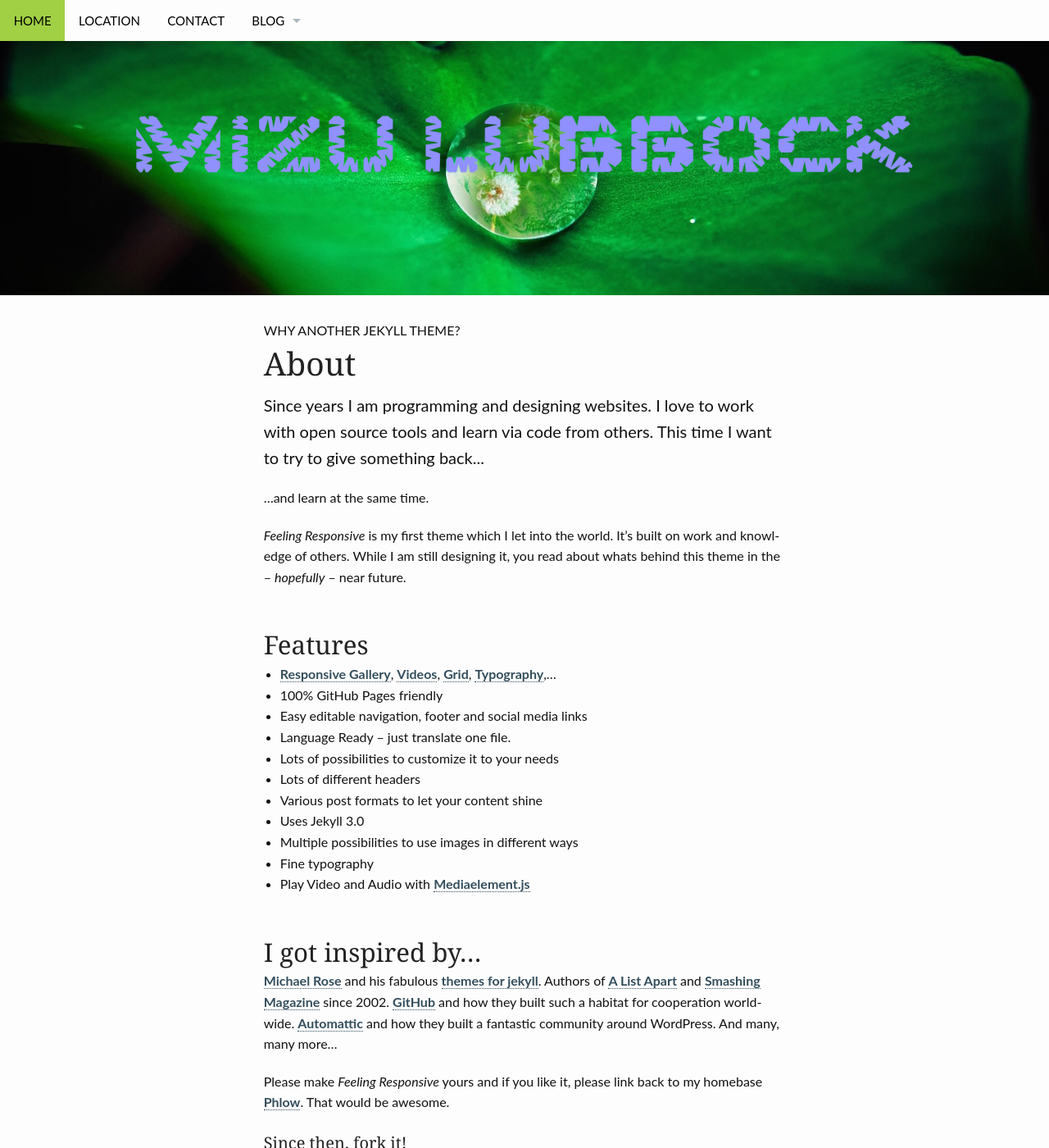
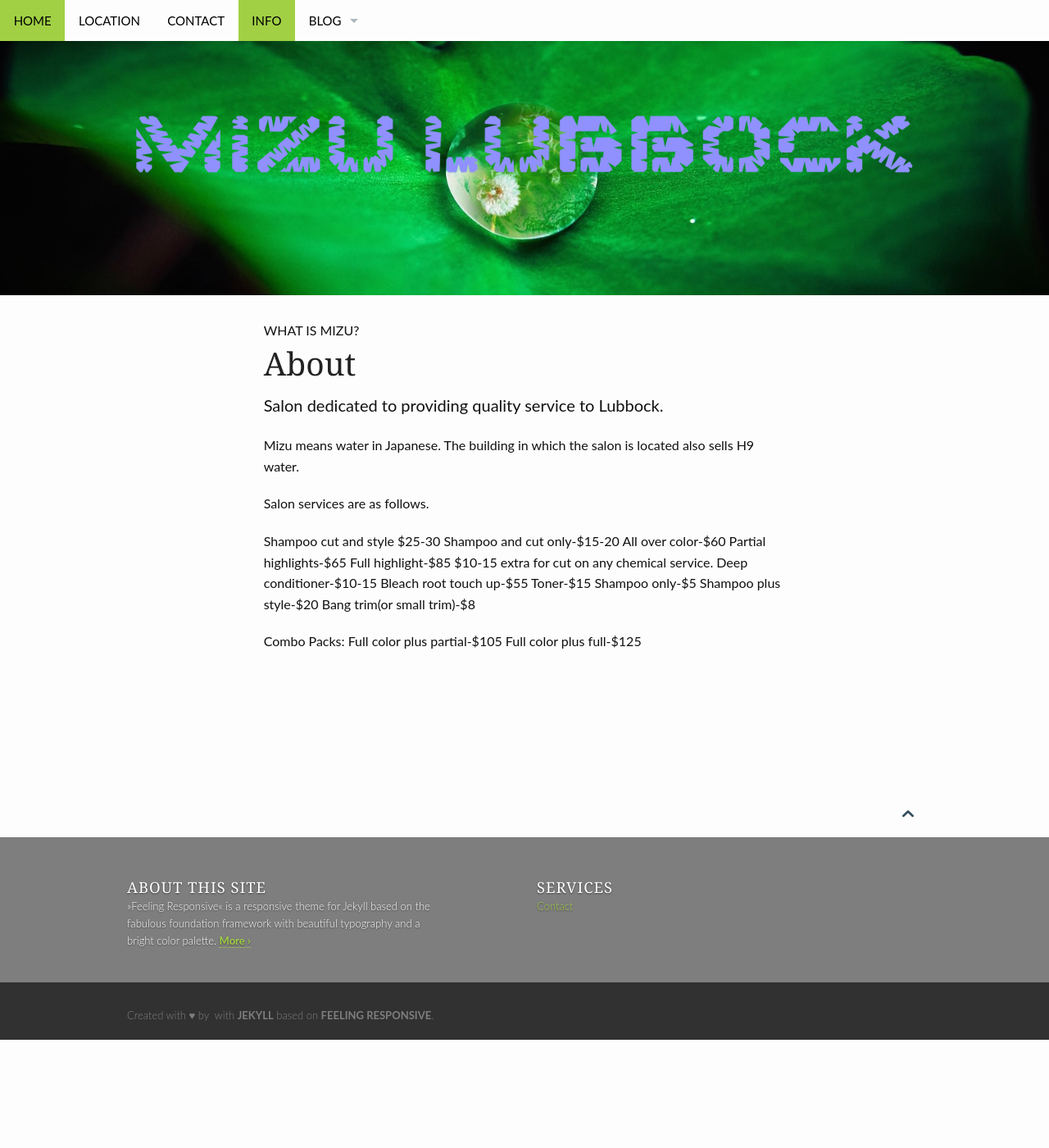
Before and after one commit to cprieger/Mizu, a Jekyll site: the page built from pages/info.md, in a window 1280 px wide and 1400 px high. Shown: the whole window at 82% size. Built offline with Jekyll 4.4.1, drawn with Linux system fonts in a browser that asks for light colours; some of the changed text lies outside the part shown.

Commit message:
Removed unneeded pages and updated the info page.

```diff
--- a/_data/navigation.yml
+++ b/_data/navigation.yml
@@ -10,6 +10,10 @@
   url: "/contact/"
   side: left
 
+- title: "Info"
+  url: "/info/"
+  side: left
+
 - title: Blog
   url: "/blog/"
   side: left
--- a/pages/info.md
+++ b/pages/info.md
@@ -1,61 +1,30 @@
 ---
 layout: page
 title: "About"
-subheadline: "Why another Jekyll Theme?"
-teaser: "Since years I am programming and designing websites. I love to work with open source tools and learn via code from others. This time I want to try to give something back..."
+subheadline: "What is Mizu?"
+teaser: "Salon dedicated to providing quality service to Lubbock."
 permalink: "/info/"
 header:
     image_fullwidth: "header_drop.jpg"
 ---
-...and learn at the same time.
+Mizu means water in Japanese. The building in which the salon is located also sells H9 water.
 
-*Feeling Responsive* is my first theme which I let into the world. It's built on work and knowledge of others. While I am still designing it, you read about whats behind this theme in the – *hopefully* – near future.
+Salon services are as follows.
 
 
-## Features
+Shampoo cut and style $25-30
+Shampoo and cut only-$15-20
+All over color-$60
+Partial highlights-$65
+Full highlight-$85
+$10-15 extra for cut on any chemical service.
+Deep conditioner-$10-15
+Bleach root touch up-$55
+Toner-$15
+Shampoo only-$5
+Shampoo plus style-$20
+Bang trim(or small trim)-$8
 
-* [Responsive Gallery][8], [Videos][9], [Grid][10], [Typography][11],...
-* 100% GitHub Pages friendly
-* Easy editable navigation, footer and social media links
-* Language Ready – just translate one file.
-* Lots of possibilities to customize it to your needs
-* Lots of different headers
-* Various post formats to let your content shine
-* Uses Jekyll 3.0
-* Multiple possibilities to use images in different ways
-* Fine typography
-* Play Video and Audio with [Mediaelement.js][12]
-
-
-
-## I got inspired by...
-
-[Michael Rose][1] and his fabulous [themes for jekyll][2]. Authors of [A List Apart][4] and [Smashing Magazine][5] since 2002. [GitHub][6] and how they built such a habitat for cooperation worldwide. [Automattic][3] and how they built a fantastic community around WordPress. And many, many more...
-
-Please make *Feeling Responsive* yours and if you like it, please link back to my homebase <a href="http://phlow.de/">Phlow</a>. That would be awesome.
-
-#### Since then, fork it!
-
-Yours sincerelly, [Moritz »mo.« Sauer][7]
-
-
- [1]: http://mademistakes.com/about/
- [2]: http://mademistakes.com/work/jekyll-themes/
- [3]: http://automattic.com/
- [4]: http://alistapart.com/
- [5]: http://www.smashingmagazine.com/
- [6]: https://github.com/
- [7]: http://sauer.io
- [8]: {{ site.url }}/design/gallery/
- [9]: {{ site.url }}/design/video/
- [10]: {{ site.url }}/design/grid/
- [11]: {{ site.url }}/design/typography/
- [12]: {{ site.url }}/design/mediaelement_js/
- [13]: #
- [14]: #
- [15]: #
- [16]: #
- [17]: #
- [18]: #
- [19]: #
- [20]: #
+Combo Packs:
+Full color plus partial-$105
+Full color plus full-$125
```
Also changed, not shown: pages/changelog.md (deleted, +0 -134 lines), pages/design.md (deleted, +0 -14 lines), pages/documentation.md (deleted, +0 -326 lines), pages/getting-started.md (deleted, +0 -25 lines), pages/redirected_page.md (+1 -2 lines), pages/roadmap.md (deleted, +0 -56 lines), pages/search.md (deleted, +0 -8 lines).
